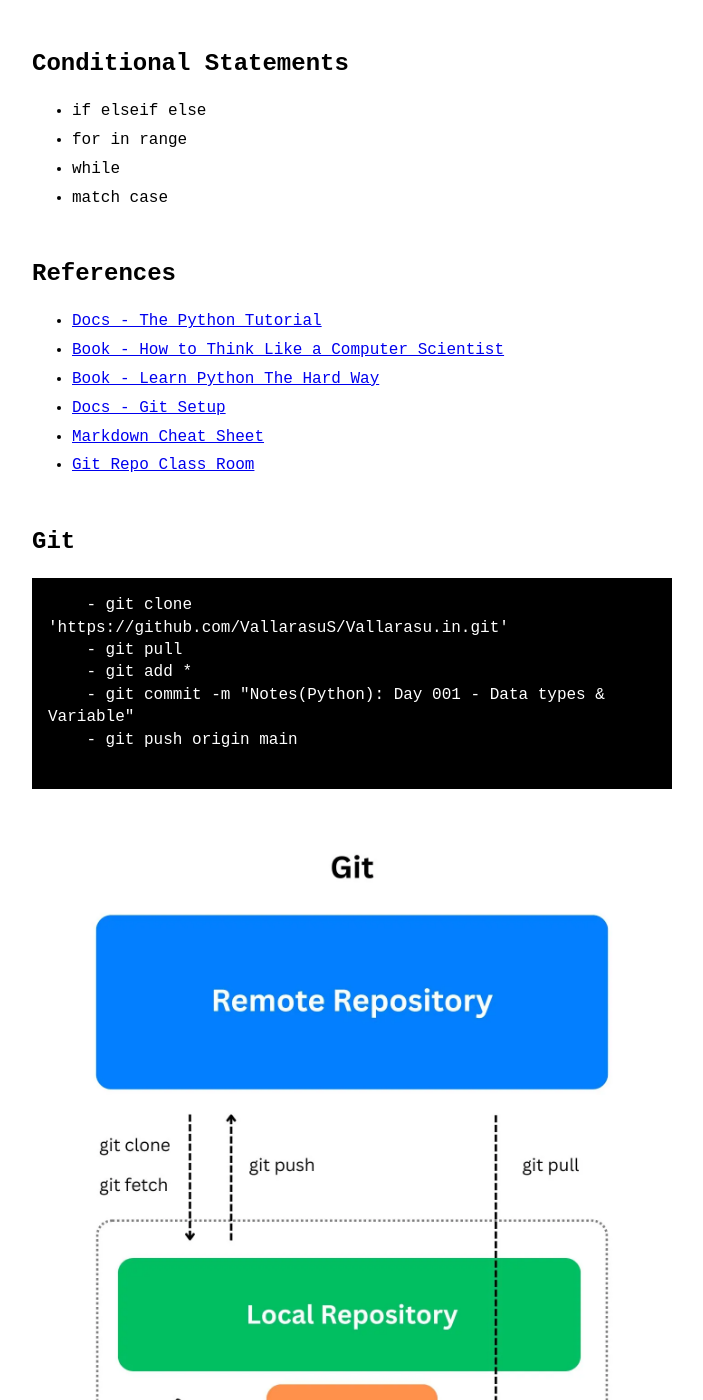
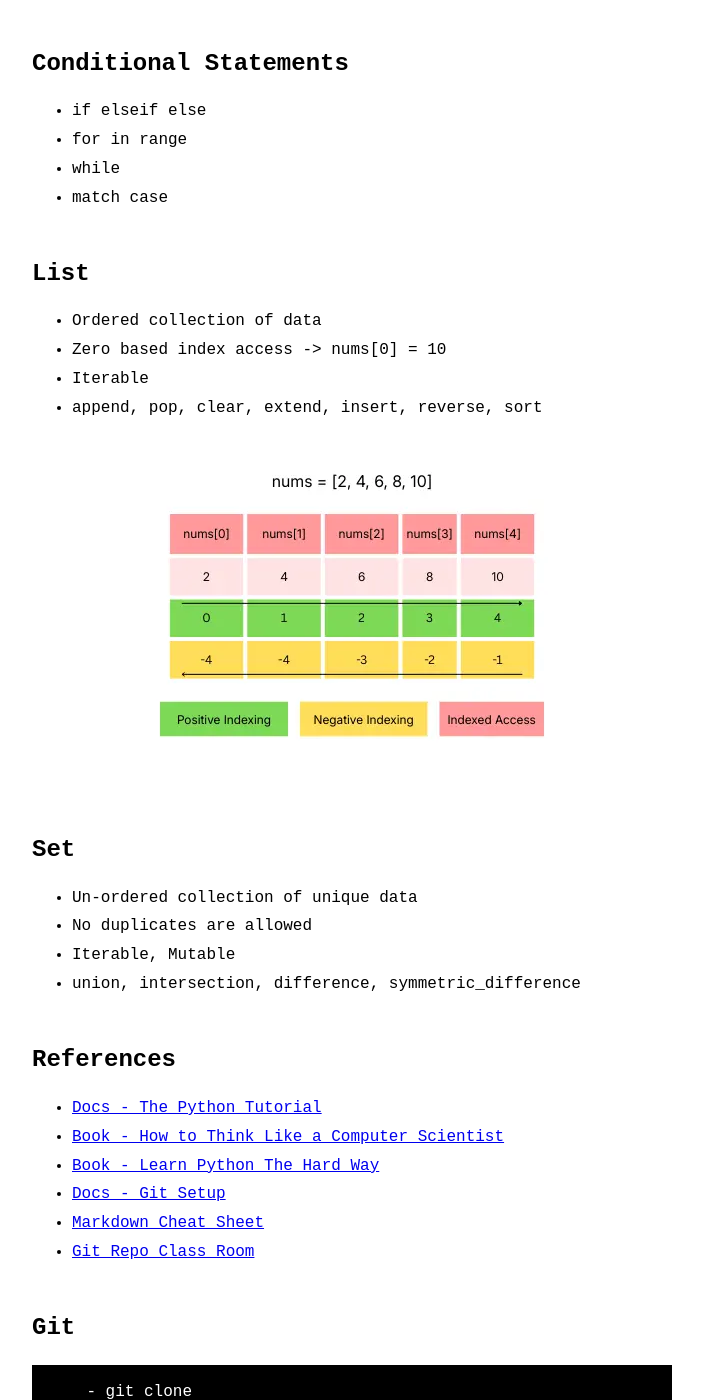
Before and after one commit to VallarasuS/Vallarasu.in, a Jekyll site: the page built from docs/_posts/2025-11-18-python-notes.md, in a window 1280 px wide and 1400 px high, scrolled down 3801 px. Shown: the whole window, without its empty margins (288-991 px from the left). Built offline with Jekyll 4.4.1, drawn with Linux system fonts in a browser that asks for light colours.

Commit message:
Py Sets & List

```diff
--- a/docs/_posts/2025-11-18-python-notes.md
+++ b/docs/_posts/2025-11-18-python-notes.md
@@ -122,6 +122,22 @@ keyword.kwlist
 - while
 - match case
 
+## List
+
+- Ordered collection of data
+- Zero based index access -> nums[0] = 10
+- Iterable
+- append, pop, clear, extend, insert, reverse, sort
+
+![Python List](https://raw.githubusercontent.com/VallarasuS/Vallarasu.in/master/docs/_screenshots/py-list.webp)
+
+## Set
+
+- Un-ordered collection of unique data
+- No duplicates are allowed
+- Iterable, Mutable
+- union, intersection, difference, symmetric_difference
+
 ## References
 
 - [Docs - The Python Tutorial](https://docs.python.org/3/tutorial/index.html)
```
Also changed, not shown: docs/_screenshots/py-list.webp (added).
